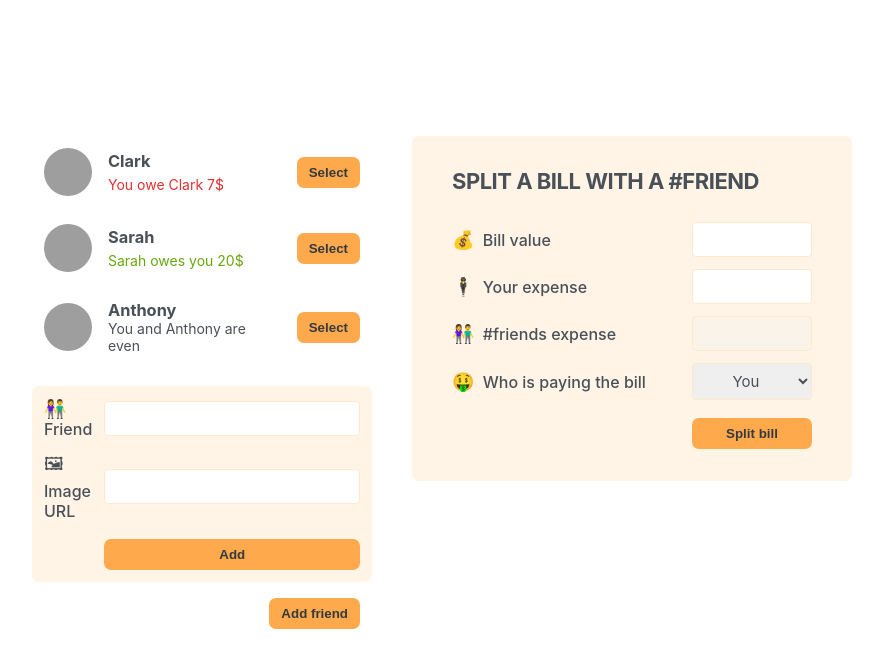
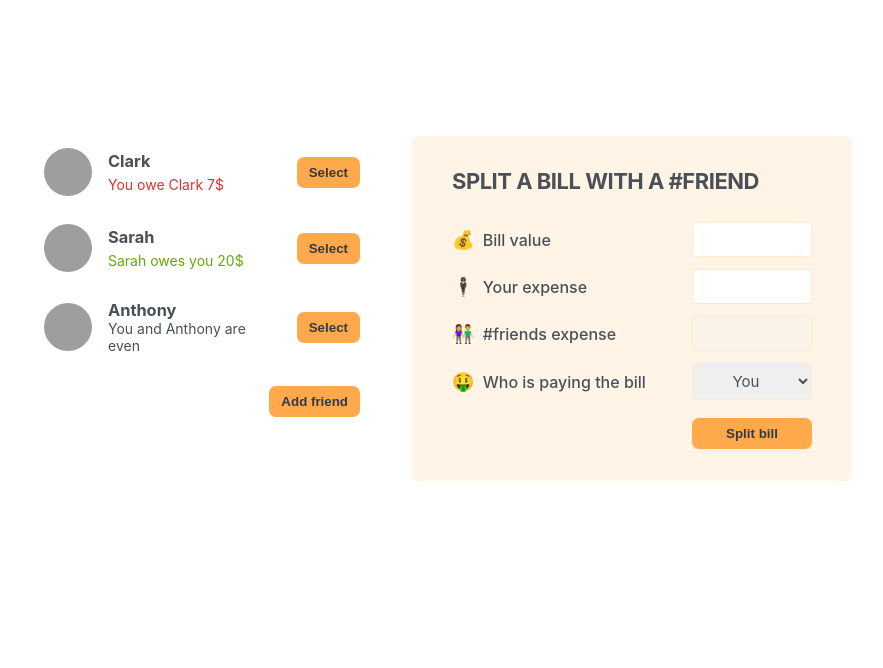
Before and after one commit to Dual1tyxd3v/eat-n-split, a React (Create React App) app: page / in a window 1280 px wide. Shown: the top 668 px of the page, without its empty margins (198-1081 px from the left). Built offline with nearby package versions, Linux system fonts and the light colour scheme; grey boxes are pictures that could not be loaded.

Commit message:
Refactored and added add friend logic --WIP

```diff
--- a/src/components/add-friend/add-friend.tsx
+++ b/src/components/add-friend/add-friend.tsx
@@ -1,16 +1,22 @@
-import Button from '../button/button';
+import { useState } from 'react';
 
 export default function AddFriend() {
+  const [isOpen, setIsOpen] = useState(false);
+
   return (
     <>
+      {isOpen && (
         <form className="form-add-friend">
           <label>👫 Friend</label>
           <input type="text" />
           <label>🖼 Image URL</label>
           <input type="text" />
-        <Button>Add</Button>
+          <button className="button">Add</button>
         </form>
-      <Button>Add friend</Button>
+      )}
+      <button className="button" onClick={() => setIsOpen(!isOpen)}>
+        Add friend
+      </button>
     </>
   );
 }
--- a/src/components/button/button.tsx
+++ /dev/null
@@ -1,5 +0,0 @@
-export default function Button({children}: {children: string | JSX.Element}) {
-  return (
-    <button className="button">{children}</button>
-  );
-}
--- a/src/components/friend-item/friend-item.tsx
+++ b/src/components/friend-item/friend-item.tsx
@@ -1,5 +1,4 @@
 import { FriendType } from '../../types/types';
-import Button from '../button/button';
 
 export default function FriendItem({ friend }: { friend: FriendType }) {
   const { name, image, balance } = friend;
@@ -10,7 +9,7 @@ export default function FriendItem({ friend }: { friend: FriendType }) {
       {balance < 0 && <p className="red"> You owe {name} {Math.abs(balance)}$</p>}
       {balance > 0 && <p className="green">{name} owes you {balance}$</p>}
       {balance === 0 && <p>You and {name} are even</p>}
-      <Button>Select</Button>
+      <button className="button" >Select</button>
     </li>
   );
 }
--- a/src/components/split-bill/split-bill.tsx
+++ b/src/components/split-bill/split-bill.tsx
@@ -1,5 +1,3 @@
-import Button from '../button/button';
-
 export default function SplitBill() {
   return (
     <form action="" className="form-split-bill">
@@ -15,7 +13,7 @@ export default function SplitBill() {
         <option value="user">You</option>
         <option value="friend">#friend</option>
       </select>
-      <Button>Split bill</Button>
+      <button className="button" >Split bill</button>
     </form>
   );
 }
```
Lines whose indentation alone changed are shown as unchanged.
